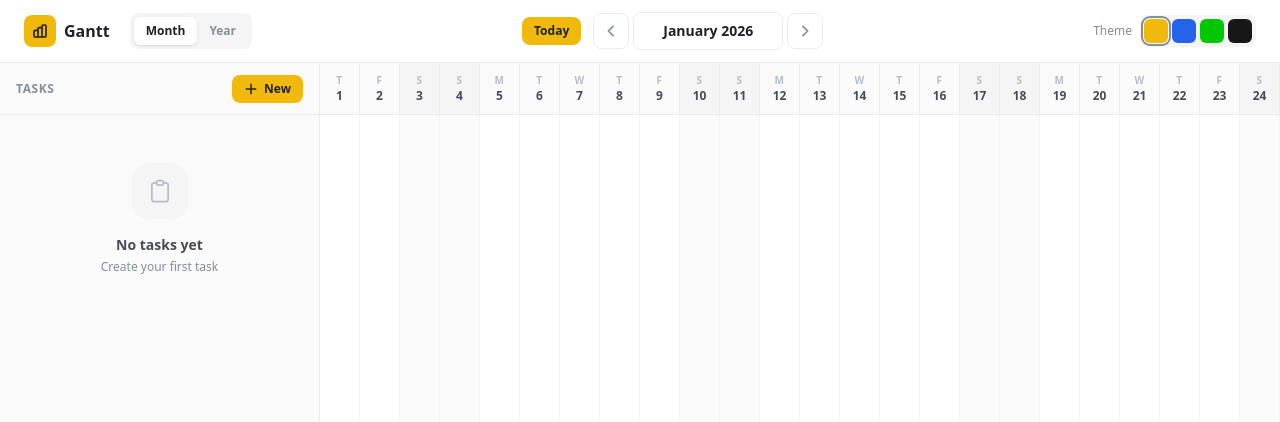
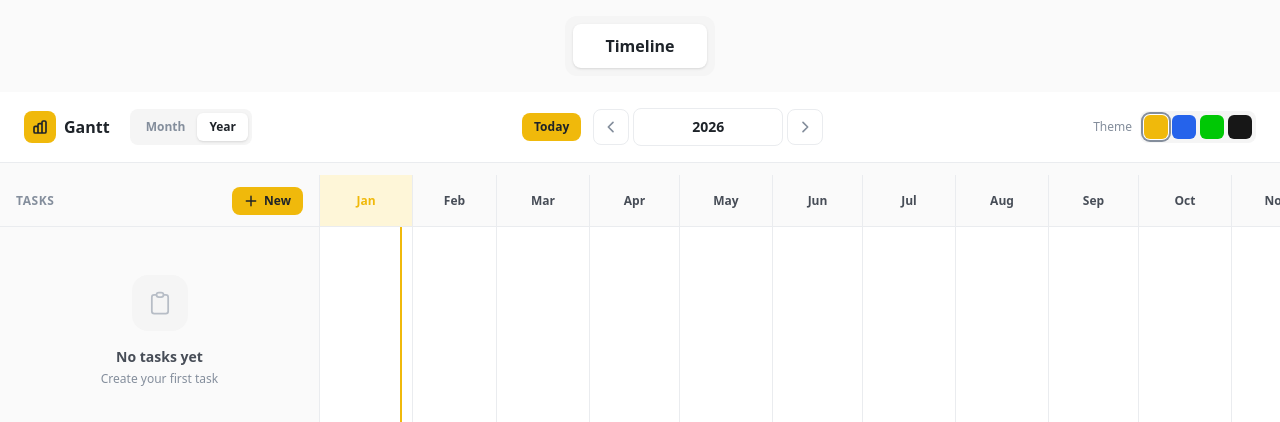
Before and after one commit to inputBrain/gantt-chart-web, a Next.js app: page / in a window 1280 px wide. Shown: the top 422 px of the page. Built offline with nearby package versions, Linux system fonts and the light colour scheme.

Commit message:
feat: add statistics page and update dependencies

```diff
--- a/package.json
+++ b/package.json
@@ -9,7 +9,8 @@
     "lint": "eslint"
   },
   "dependencies": {
-    "next": "16.1.4",
+    "lucide-react": "^0.563.0",
+    "next": "16.1.6",
     "react": "19.2.3",
     "react-day-picker": "^9.13.0",
     "react-dom": "19.2.3"
--- /dev/null
+++ b/src/app/statistic/page.tsx
@@ -0,0 +1,27 @@
+'use client';
+
+import { BarChart3 } from 'lucide-react';
+
+export default function StatisticsPage() {
+
+  return (
+    <div className="container mx-auto px-4 py-8 bg-[var(--background)] min-h-[calc(100vh-8rem)]">
+      <div className="flex items-center gap-3 mb-6">
+        <BarChart3 className="h-8 w-8 text-[var(--accent)]" />
+        <h1 className="text-3xl font-bold text-[var(--foreground)]">
+          Statistics
+        </h1>
+      </div>
+
+      <div className="rounded-lg bg-[var(--surface)] border border-[var(--border)] p-12 text-center shadow-lg">
+        <BarChart3 className="mx-auto h-16 w-16 text-[var(--foreground-muted)]" />
+        <h2 className="mt-4 text-xl font-semibold text-[var(--foreground)]">
+          Coming Soon
+        </h2>
+        <p className="mt-2 text-[var(--foreground-muted)]">
+          Statistics and analytics features will be available here soon.
+        </p>
+      </div>
+    </div>
+  );
+}
--- a/src/components/gantt/GanttHeader.tsx
+++ b/src/components/gantt/GanttHeader.tsx
@@ -1,5 +1,7 @@
 'use client';
 
+import Link from 'next/link';
+import { usePathname } from 'next/navigation';
 import { useGantt } from '@/context/GanttContext';
 import { useTheme, THEMES } from '@/context/ThemeContext';
 import { getHeaderLabel } from '@/utils/dateUtils';
@@ -8,13 +10,43 @@ import { ViewMode } from '@/types/gantt';
 export function GanttHeader() {
   const { state, setViewMode, navigate, goToToday } = useGantt();
   const { theme, setTheme } = useTheme();
+  const pathname = usePathname();
 
   const handleViewModeChange = (mode: ViewMode) => {
     setViewMode(mode);
   };
 
+  const navItems = [
+    { href: '/', label: 'Timeline' },
+    // { href: '/statistic', label: 'Statistic' },
+  ];
+
   return (
-    <div className="flex items-center justify-between border-b border-border-primary bg-bg-primary px-6 py-3">
+    <div className="flex flex-col">
+      {/* Top Navigation Bar */}
+      <div className="flex items-center justify-center bg-bg-secondary px-6 py-4">
+        <div className="flex items-center gap-16 rounded-xl bg-bg-tertiary p-2 ">
+          {navItems.map((item) => {
+            const isActive = pathname === item.href;
+            return (
+              <Link
+                key={item.href}
+                href={item.href}
+                className={`rounded-lg px-8 py-2.5 text-base  font-semibold transition-all  ${
+                  isActive
+                    ? 'bg-bg-primary text-text-primary shadow-sm'
+                    : 'text-text-tertiary hover:text-text-primary'
+                }`}
+              >
+                {item.label}
+              </Link>
+            );
+          })}
+        </div>
+      </div>
+
+      {/* Main Header */}
+      <div className="flex items-center justify-between border-b border-border-primary bg-bg-primary px-6 py-4 mb-3">
       {/* Left: Logo & View Mode */}
       <div className="flex items-center gap-5">
         <div className="flex items-center gap-2">
@@ -103,6 +135,7 @@ export function GanttHeader() {
           ))}
         </div>
       </div>
+      </div>
     </div>
   );
 }
--- a/src/context/GanttContext.tsx
+++ b/src/context/GanttContext.tsx
@@ -43,7 +43,7 @@ function saveTasksToStorage(tasks: Task[]): void {
 
 const initialState: GanttState = {
   tasks: [],
-  viewMode: 'month',
+  viewMode: 'year',
   currentDate: new Date(),
   selectedTaskId: null,
   isFormOpen: false,
```
Also changed, not shown: 1 other file (tests, documents, lock files or other folders).
